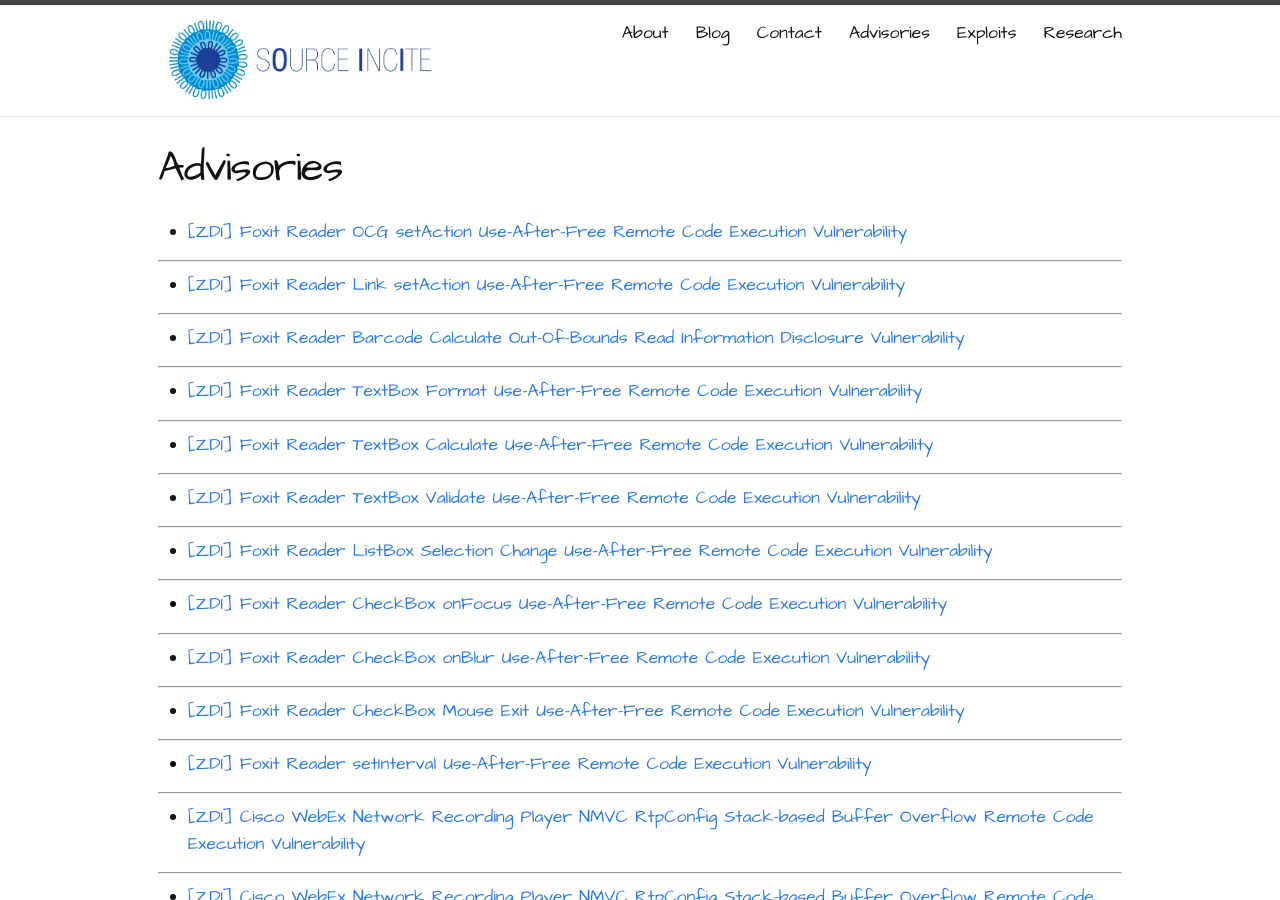
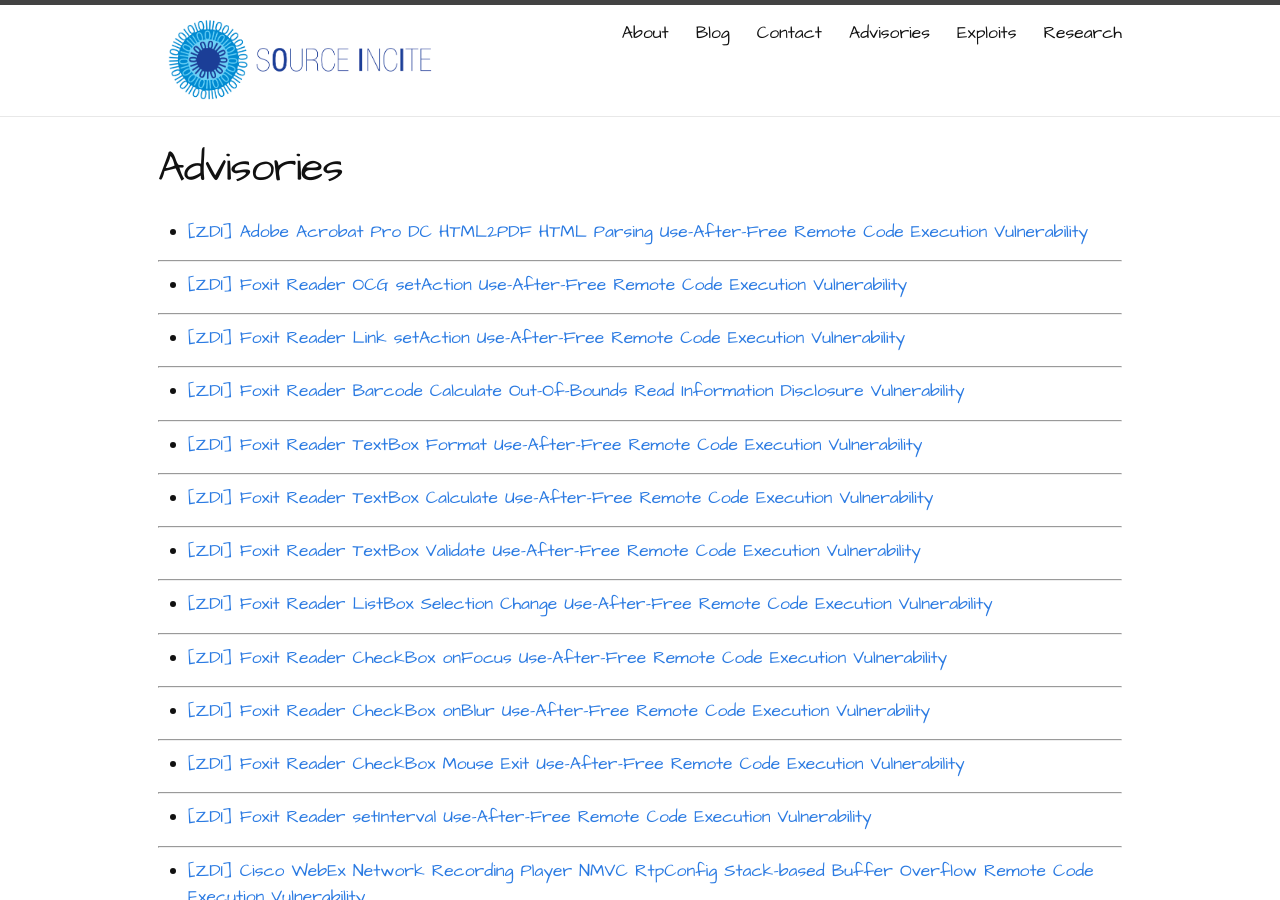
Before and after one commit to sourceincite/sourceincite.github.io, a Jekyll site: the page built from advisories/index.md, in a window 1280 px wide and 900 px high. Built offline with Jekyll 4.4.1, drawn with Linux system fonts in a browser that asks for light colours.

Commit message:
added adobe bug

```diff
--- a/advisories/index.md
+++ b/advisories/index.md
@@ -4,6 +4,10 @@
 permalink: /advisories/
 ---
 
+* [[ZDI] Adobe Acrobat Pro DC HTML2PDF HTML Parsing Use-After-Free Remote Code Execution Vulnerability](https://www.zerodayinitiative.com/advisories/ZDI-18-1117/)
+
+---
+
 * [[ZDI] Foxit Reader OCG setAction Use-After-Free Remote Code Execution Vulnerability](https://www.zerodayinitiative.com/advisories/ZDI-18-1105/)
 
 ---
```
